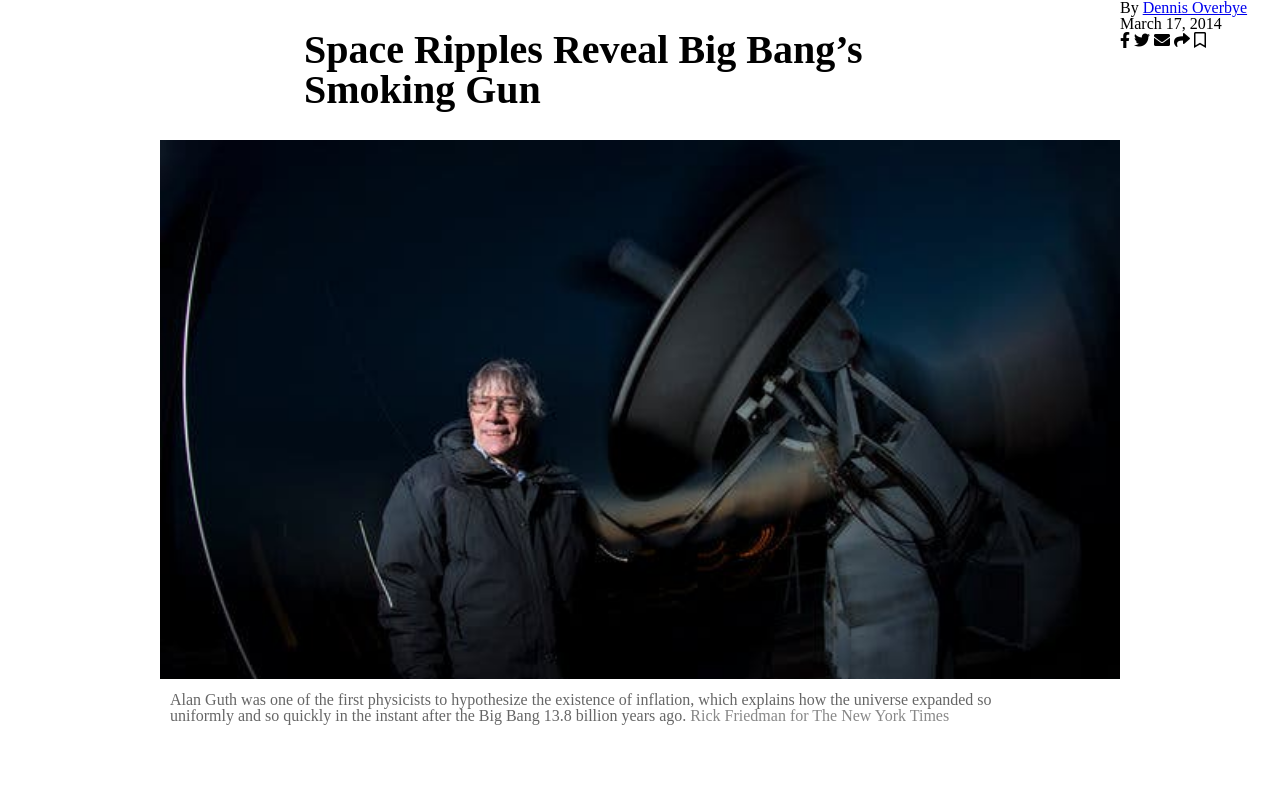
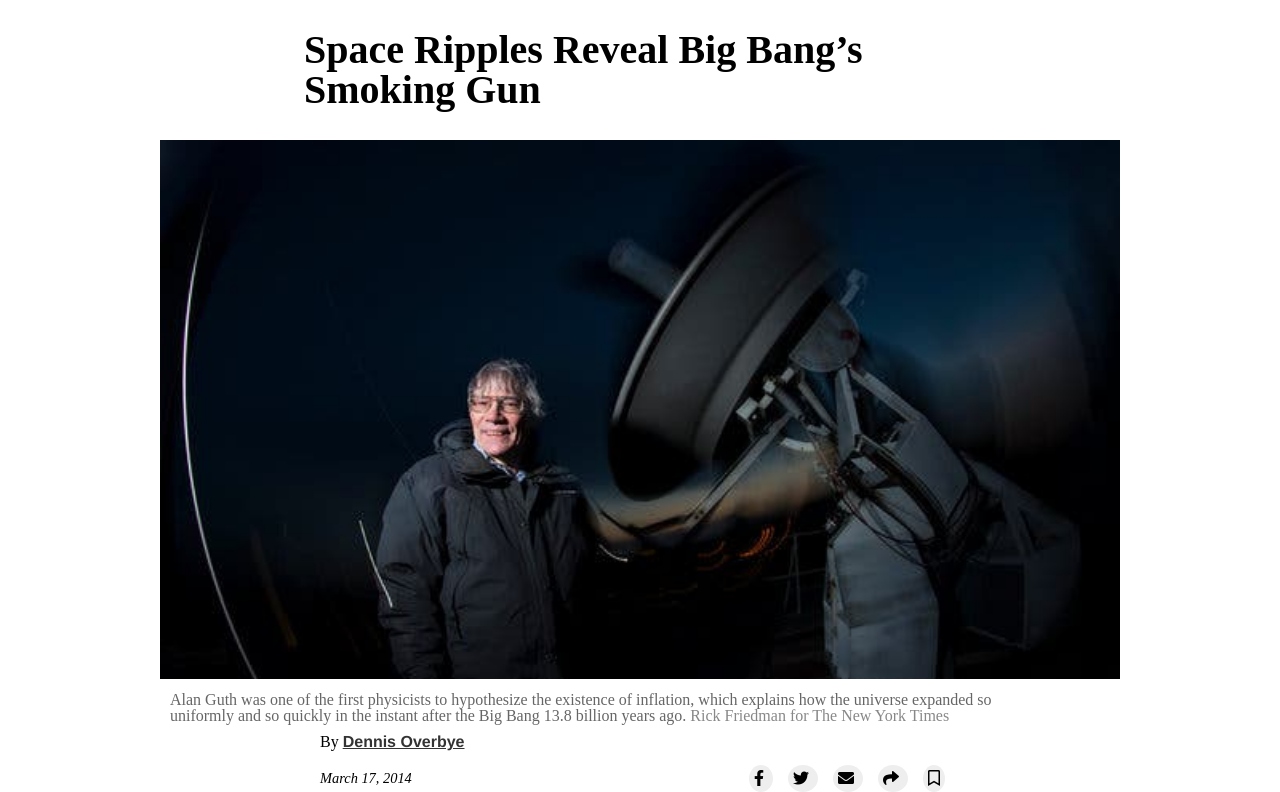
Before and after one commit to keddo/nytimes_clone, a PHP site: page / in a window 1280 px wide. Shown: the part 49-841 px from the top of the page. Before the commit the page ends 774 px from the top, so only its background shows below. Run offline with PHP 8.4, Linux system fonts and the light colour scheme; some libraries are stand-ins or nearby versions; some web fonts are replaced.

Commit message:
Style added to the article header

```diff
--- a/assets/css/main.css
+++ b/assets/css/main.css
@@ -226,3 +226,44 @@ table {
 .caption p small{
   color: #888;
 }
+.article-container{
+  grid-column: 3/7;
+}
+section.publish-info{
+  display: flex;
+  flex-direction: column;
+  justify-content: space-between;
+}
+.article-container .social-media-reaction {
+  margin-top: 20px;
+  display: flex;
+  justify-content: space-between;
+}
+.publish-info .publish-name,
+.publish-info .publisher-name a {
+  font-family: nyt-franklin, helvetica, arial, sans-serif;
+  margin-bottom: 20px;
+  color: #333;
+  font-weight: 700;
+}
+
+.publish-info .publisher-name a:hover {
+  text-decoration: none;
+}
+time.publish-date {
+  font-style: italic;
+  font-size: 0.9rem;
+}
+
+.publish-info .icon-group span {
+  margin-right: 15px;
+  padding: 5px;
+  height: 15px;
+  width: 60px;
+  border-radius: 100%;
+  background-color: #eee;
+}
+.publish-info .icon-group span:hover {
+  background-color: #fff;
+  border: 1px solid #888;
+}
```
